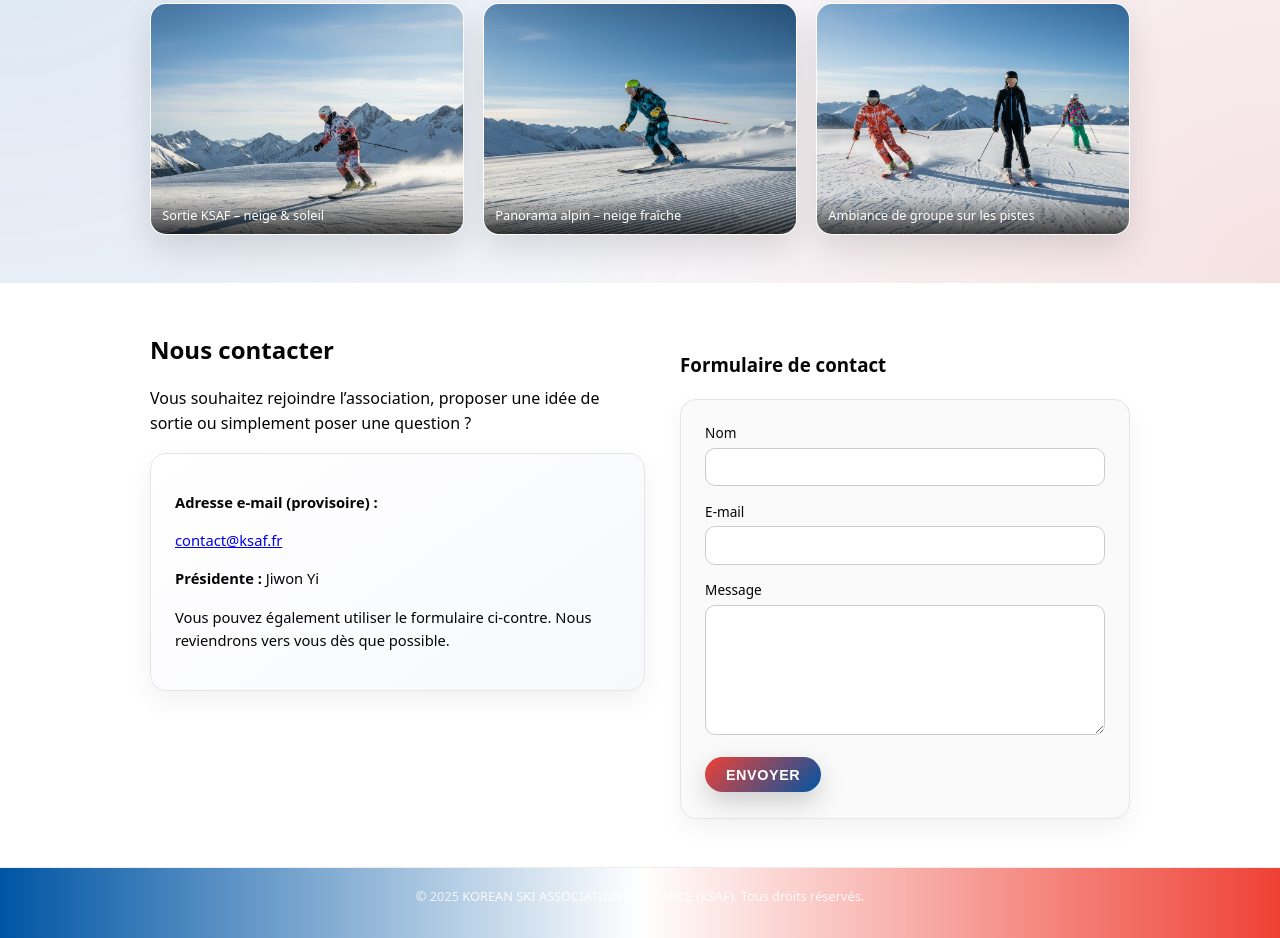
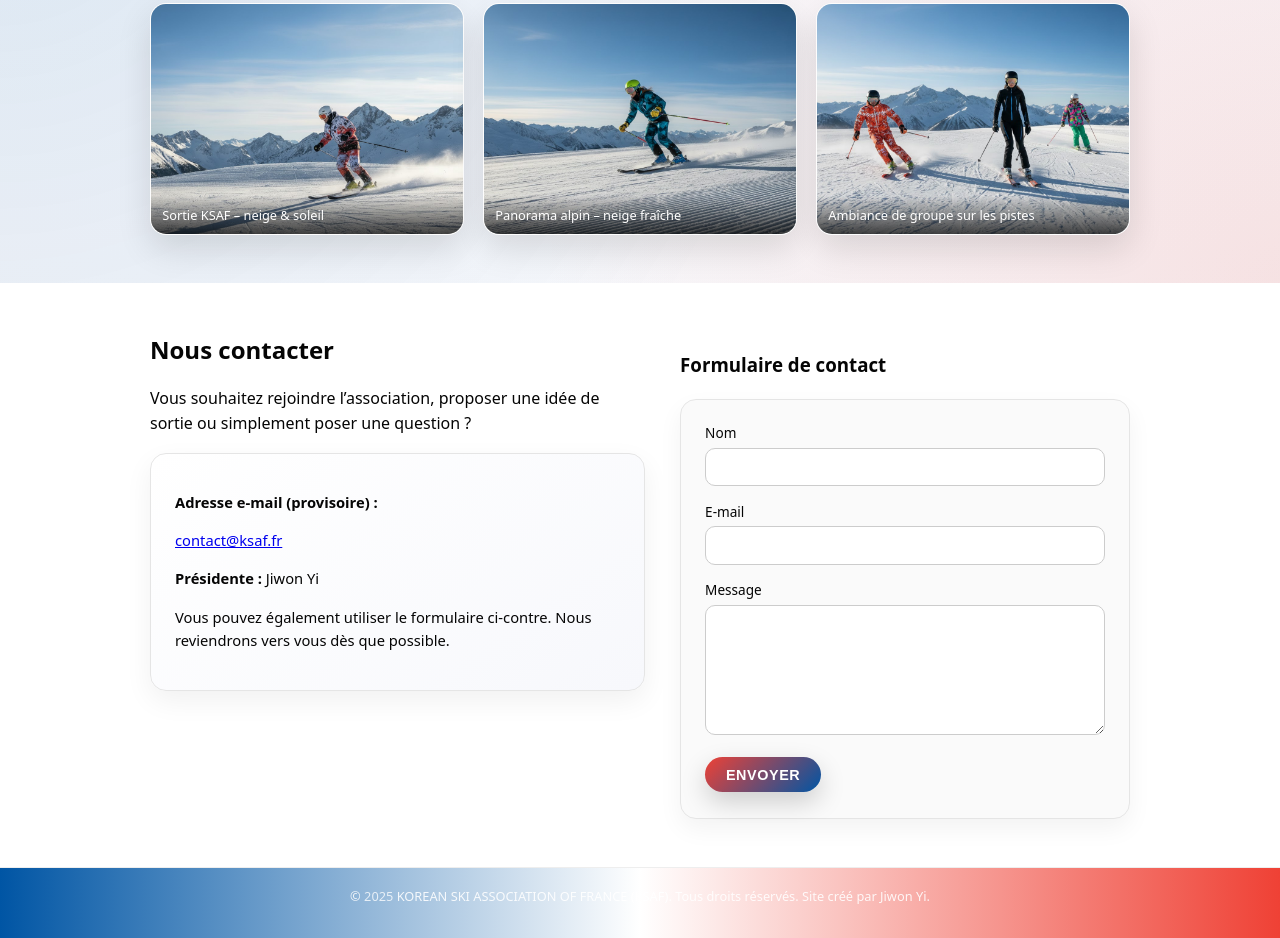
Before and after one commit to jiwon-ai/KSAF_site, a plain HTML site: page index.html in a window 1280 px wide. Shown: the part 1450-2388 px from the top of the page. Drawn offline with Linux system fonts and the light colour scheme.

Commit message:
Add president name and footer credit

```diff
--- a/index.html
+++ b/index.html
@@ -633,7 +633,7 @@
   </main>
 
   <footer>
-    <span>© <span id="year"></span> KOREAN SKI ASSOCIATION OF FRANCE (KSAF). Tous droits réservés.</span>
+    <span>© <span id="year"></span> KOREAN SKI ASSOCIATION OF FRANCE (KSAF). Tous droits réservés. Site créé par Jiwon Yi.</span>
   </footer>
 
   <script>
```
